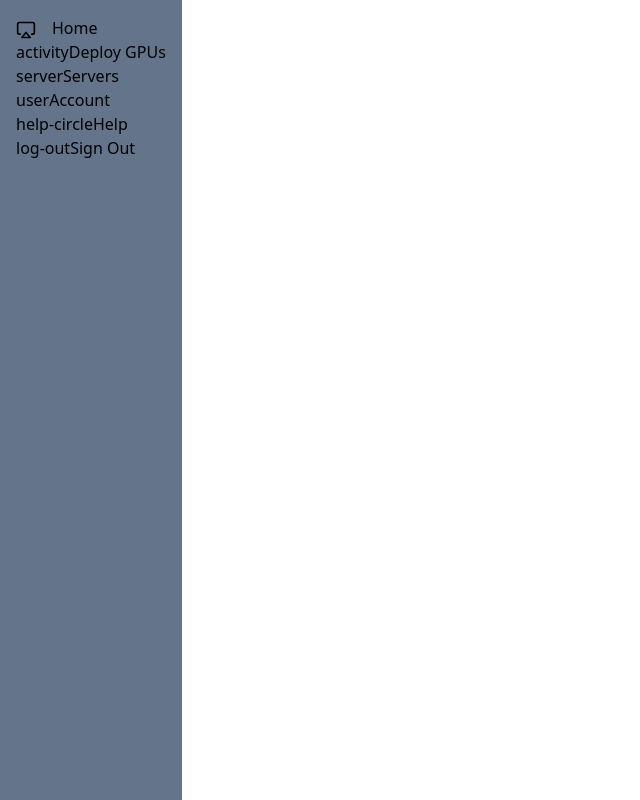
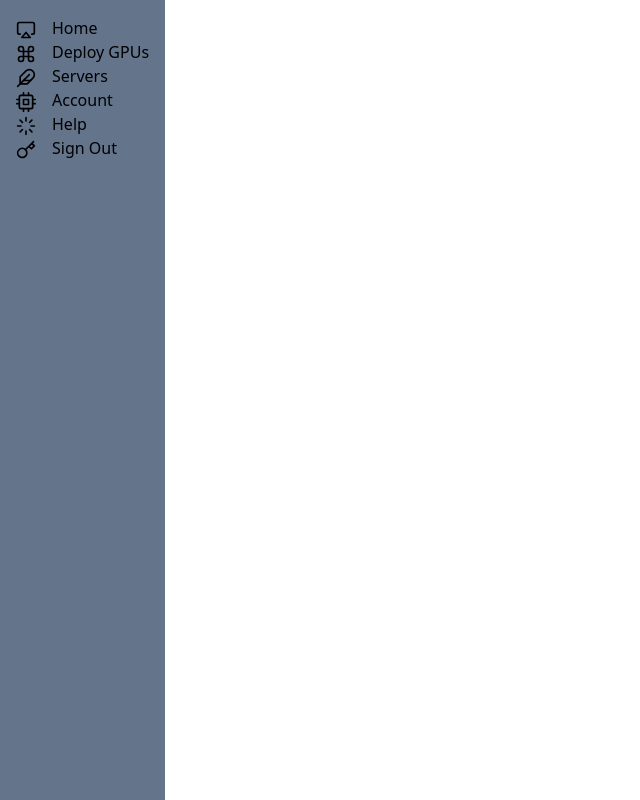
Before and after one commit to wamiikechukwu/cpv-client, a React (Vite) app: page /dashboard in a window 1280 px wide. Shown: the whole page, without its empty margins (0-640 px from the left). Built offline with nearby package versions, Linux system fonts and the light colour scheme.

Commit message:
feat: added images to the side bar

```diff
--- a/src/components/layouts/dashboard_layout.jsx
+++ b/src/components/layouts/dashboard_layout.jsx
@@ -2,6 +2,13 @@ import SideBar from '../libs/side_bar'
 import { Outlet } from 'react-router-dom'
 import { sideBarStyles } from '../libs/styles/styles.tailwind'
 import { FiAirplay } from "react-icons/fi";
+import { FiCommand } from "react-icons/fi";
+import { FiFeather } from "react-icons/fi";
+import { FiCpu } from "react-icons/fi";
+import { FiLoader } from "react-icons/fi";
+import { FiKey } from "react-icons/fi";
+
+
 // https://react-icons.github.io/react-icons/
 const DashboardLayout = () => {
     return (
@@ -10,11 +17,11 @@ const DashboardLayout = () => {
                 className={sideBarStyles.navlinkContainer}>
                 <SideBar items={[
                     { label: 'Home' , icon: <FiAirplay className={sideBarStyles.navIcon}/>, link: '/home' },
-                    { label: 'Deploy GPUs', icon: 'activity', link: '/deploy_gpus' },
-                    { label: 'Servers', icon: 'server', link: '/servers' },
-                    { label: 'Account', icon: 'user', link: '/account', },
-                    { label: 'Help', icon: 'help-circle', link: '/help' },
-                    { label: 'Sign Out', icon: 'log-out', link: 'sign-out' }
+                    { label: 'Deploy GPUs', icon: <FiCommand className={sideBarStyles.navIcon}/>, link: '/deploy_gpus' },
+                    { label: 'Servers', icon: <FiFeather className={sideBarStyles.navIcon}/>, link: '/servers' },
+                    { label: 'Account', icon: <FiCpu className={sideBarStyles.navIcon}/>, link: '/account', },
+                    { label: 'Help', icon: <FiLoader className={sideBarStyles.navIcon}/>, link: '/help' },
+                    { label: 'Sign Out', icon: <FiKey className={sideBarStyles.navIcon}/>, link: 'sign-out' }
                 ]} />
             </div>
             <div>
```
